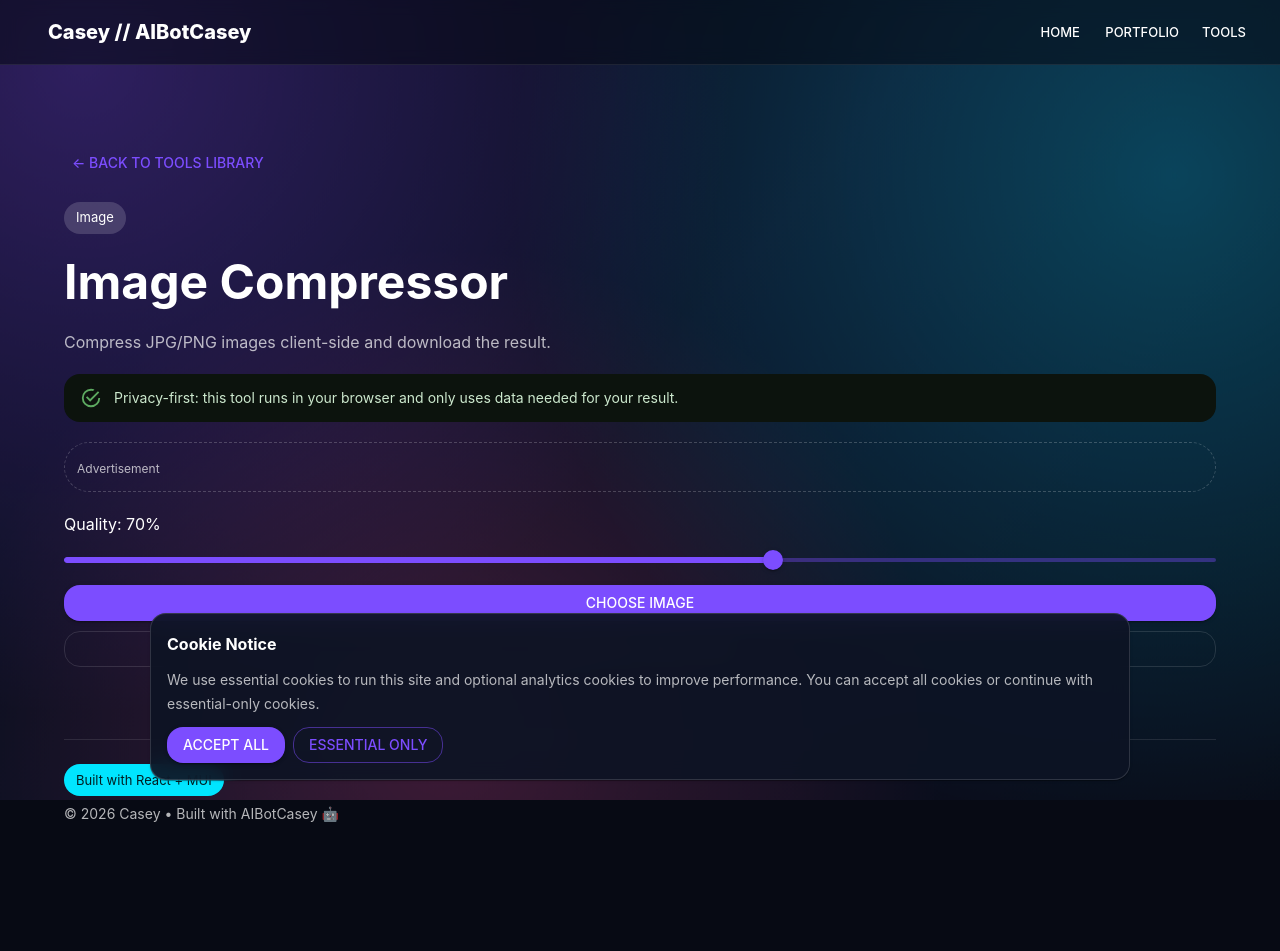
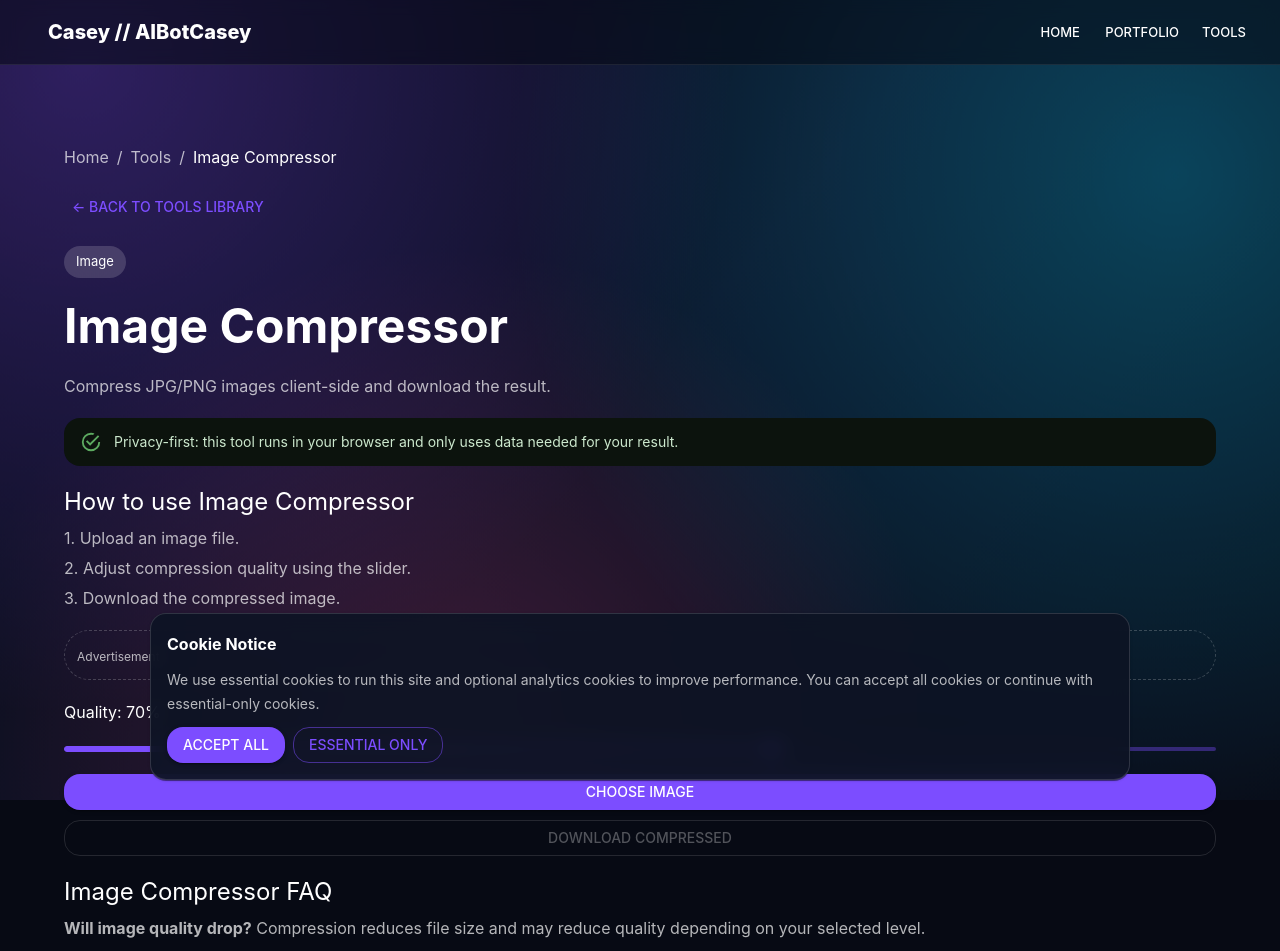
Before and after one commit to AIBotCasey/casey-pages, a React (Vite) app: page /tools/image-compressor in a window 1280 px wide. Shown: the top 951 px of the page. Before the commit the page ends 904 px from the top, so only its background shows below. Built offline with nearby package versions, Linux system fonts and the light colour scheme; some icons are missing.

Commit message:
Add SEO content, breadcrumbs, FAQ, and schema for tools pages

```diff
--- a/src/data/tools.js
+++ b/src/data/tools.js
@@ -1,11 +1,109 @@
 export const tools = [
-  { slug: 'pdf-merge', name: 'PDF Merge', category: 'PDF', description: 'Combine multiple PDFs into one file right in your browser.' },
-  { slug: 'image-compressor', name: 'Image Compressor', category: 'Image', description: 'Compress JPG/PNG images client-side and download the result.' },
-  { slug: 'image-resizer', name: 'Image Resizer', category: 'Image', description: 'Resize images by width and height in your browser.' },
-  { slug: 'qr-generator', name: 'QR Generator', category: 'Utility', description: 'Generate QR codes for links, text, and contact info.' },
-  { slug: 'loan-calculator', name: 'Loan Calculator', category: 'Calculator', description: 'Estimate monthly payment, total interest, and payoff amount.' },
-  { slug: 'password-generator', name: 'Password Generator', category: 'Security', description: 'Create strong random passwords with customizable rules.' },
-  { slug: 'json-formatter', name: 'JSON Formatter', category: 'Developer', description: 'Format and validate JSON instantly in your browser.' },
+  {
+    slug: 'pdf-merge',
+    name: 'PDF Merge',
+    category: 'PDF',
+    description: 'Combine multiple PDFs into one file right in your browser.',
+    instructions: [
+      'Choose two or more PDF files.',
+      'Click Merge PDFs to combine pages in selected order.',
+      'Download the merged PDF to your device.',
+    ],
+    faqs: [
+      { q: 'Does PDF merge upload my files?', a: 'No. Files are processed locally in your browser and not uploaded by this tool.' },
+      { q: 'Can I merge more than two PDFs?', a: 'Yes. Select as many PDFs as you need, then merge in one click.' },
+    ],
+  },
+  {
+    slug: 'image-compressor',
+    name: 'Image Compressor',
+    category: 'Image',
+    description: 'Compress JPG/PNG images client-side and download the result.',
+    instructions: [
+      'Upload an image file.',
+      'Adjust compression quality using the slider.',
+      'Download the compressed image.',
+    ],
+    faqs: [
+      { q: 'Will image quality drop?', a: 'Compression reduces file size and may reduce quality depending on your selected level.' },
+      { q: 'Can I preview before downloading?', a: 'Yes. A preview appears before download so you can verify quality.' },
+    ],
+  },
+  {
+    slug: 'image-resizer',
+    name: 'Image Resizer',
+    category: 'Image',
+    description: 'Resize images by width and height in your browser.',
+    instructions: [
+      'Choose your image file.',
+      'Set target width and height.',
+      'Click Resize and then download the output image.',
+    ],
+    faqs: [
+      { q: 'Is this image resizer free?', a: 'Yes, this tool is completely free to use in your browser.' },
+      { q: 'Can I set custom dimensions?', a: 'Yes. Enter any width and height values before resizing.' },
+    ],
+  },
+  {
+    slug: 'qr-generator',
+    name: 'QR Generator',
+    category: 'Utility',
+    description: 'Generate QR codes for links, text, and contact info.',
+    instructions: [
+      'Enter your text or URL.',
+      'The QR code is generated instantly.',
+      'Download the QR image as PNG.',
+    ],
+    faqs: [
+      { q: 'Can I create QR codes for URLs and text?', a: 'Yes. You can generate a QR code from plain text, links, and many short data types.' },
+      { q: 'Do you store generated QR data?', a: 'No. Generation happens locally in your browser.' },
+    ],
+  },
+  {
+    slug: 'loan-calculator',
+    name: 'Loan Calculator',
+    category: 'Calculator',
+    description: 'Estimate monthly payment, total interest, and payoff amount.',
+    instructions: [
+      'Enter loan amount, APR, and term length.',
+      'Optionally add extra monthly payment.',
+      'Review monthly payment and total interest results.',
+    ],
+    faqs: [
+      { q: 'Is this loan calculator accurate?', a: 'It provides practical estimates using standard amortization math. Confirm final values with your lender.' },
+      { q: 'Can I include extra principal payments?', a: 'Yes, use the extra monthly payment field.' },
+    ],
+  },
+  {
+    slug: 'password-generator',
+    name: 'Password Generator',
+    category: 'Security',
+    description: 'Create strong random passwords with customizable rules.',
+    instructions: [
+      'Set your preferred password length.',
+      'Toggle uppercase, lowercase, numbers, and symbols.',
+      'Generate and copy your password.',
+    ],
+    faqs: [
+      { q: 'Are generated passwords secure?', a: 'Passwords are generated locally with randomized character selection and never sent to a server.' },
+      { q: 'Can I control character types?', a: 'Yes. You can enable or disable each character group before generating.' },
+    ],
+  },
+  {
+    slug: 'json-formatter',
+    name: 'JSON Formatter',
+    category: 'Developer',
+    description: 'Format and validate JSON instantly in your browser.',
+    instructions: [
+      'Paste JSON into the input box.',
+      'Click Format to prettify or Minify to compact.',
+      'Copy the output for reuse.',
+    ],
+    faqs: [
+      { q: 'Can this JSON tool validate syntax?', a: 'Yes. Invalid JSON returns a clear error message.' },
+      { q: 'Does JSON content leave my browser?', a: 'No. Formatting and validation happen locally in-browser.' },
+    ],
+  },
 ]
 
 export function getTool(slug) {
--- a/src/pages/ToolPage.jsx
+++ b/src/pages/ToolPage.jsx
@@ -1,10 +1,10 @@
-import { Alert, Box, Button, Chip, FormControlLabel, Slider, Stack, Switch, TextField, Typography } from '@mui/material'
+import { Alert, Box, Breadcrumbs, Button, Chip, FormControlLabel, Slider, Stack, Switch, TextField, Typography, Link } from '@mui/material'
 import { useState, useEffect } from 'react'
 import QRCode from 'qrcode'
 import { PDFDocument } from 'pdf-lib'
 import { Link as RouterLink, useParams } from 'react-router-dom'
 import { getTool } from '../data/tools'
-import { setPageSeo } from '../utils/seo'
+import { setPageSeo, SITE_URL } from '../utils/seo'
 import AdblockGate from '../components/AdblockGate'
 
 function downloadBlob(blob, fileName) {
@@ -254,7 +254,42 @@ export default function ToolPage() {
 
   useEffect(() => {
     if (!tool) return
-    setPageSeo({ title: `${tool.name} | AIBotCasey Tools`, description: tool.description, path: `/tools/${tool.slug}` })
+    setPageSeo({
+      title: `${tool.name} | AIBotCasey Tools`,
+      description: tool.description,
+      path: `/tools/${tool.slug}`,
+      jsonLd: [
+        {
+          '@context': 'https://schema.org',
+          '@type': 'BreadcrumbList',
+          itemListElement: [
+            { '@type': 'ListItem', position: 1, name: 'Home', item: `${SITE_URL}/` },
+            { '@type': 'ListItem', position: 2, name: 'Tools', item: `${SITE_URL}/tools` },
+            { '@type': 'ListItem', position: 3, name: tool.name, item: `${SITE_URL}/tools/${tool.slug}` },
+          ],
+        },
+        {
+          '@context': 'https://schema.org',
+          '@type': 'SoftwareApplication',
+          name: tool.name,
+          applicationCategory: `${tool.category}Application`,
+          operatingSystem: 'Web Browser',
+          isAccessibleForFree: true,
+          offers: { '@type': 'Offer', price: '0', priceCurrency: 'USD' },
+          description: tool.description,
+          url: `${SITE_URL}/tools/${tool.slug}`,
+        },
+        {
+          '@context': 'https://schema.org',
+          '@type': 'FAQPage',
+          mainEntity: (tool.faqs || []).map((faq) => ({
+            '@type': 'Question',
+            name: faq.q,
+            acceptedAnswer: { '@type': 'Answer', text: faq.a },
+          })),
+        },
+      ],
+    })
   }, [tool])
 
   if (!tool) return <Stack spacing={2}><Alert severity="error">Tool not found.</Alert><Button component={RouterLink} to="/tools">Back to tools</Button></Stack>
@@ -274,14 +309,39 @@ export default function ToolPage() {
 
   return (
     <Stack spacing={2.5}>
+      <Breadcrumbs aria-label="breadcrumb">
+        <Link component={RouterLink} underline="hover" color="inherit" to="/">Home</Link>
+        <Link component={RouterLink} underline="hover" color="inherit" to="/tools">Tools</Link>
+        <Typography color="text.primary">{tool.name}</Typography>
+      </Breadcrumbs>
+
       <Button component={RouterLink} to="/tools" variant="text" sx={{ width: 'fit-content' }}>← Back to Tools Library</Button>
       <Chip label={tool.category} sx={{ width: 'fit-content' }} />
       <Typography variant="h3">{tool.name}</Typography>
       <Typography color="text.secondary">{tool.description}</Typography>
       <Alert severity="success">Privacy-first: this tool runs in your browser and only uses data needed for your result.</Alert>
+
+      <Box>
+        <Typography variant="h5" sx={{ mb: 1 }}>How to use {tool.name}</Typography>
+        <Stack spacing={0.8}>
+          {(tool.instructions || []).map((step, idx) => (
+            <Typography key={step} color="text.secondary">{idx + 1}. {step}</Typography>
+          ))}
+        </Stack>
+      </Box>
+
       <AdblockGate>
         {renderTool()}
       </AdblockGate>
+
+      <Box>
+        <Typography variant="h5" sx={{ mb: 1 }}>{tool.name} FAQ</Typography>
+        <Stack spacing={1}>
+          {(tool.faqs || []).map((faq) => (
+            <Typography key={faq.q} color="text.secondary"><strong>{faq.q}</strong> {faq.a}</Typography>
+          ))}
+        </Stack>
+      </Box>
     </Stack>
   )
 }
--- a/src/pages/ToolsLibraryPage.jsx
+++ b/src/pages/ToolsLibraryPage.jsx
@@ -1,8 +1,8 @@
-import { Box, Card, CardActions, CardContent, Chip, Stack, TextField, Typography, Button } from '@mui/material'
+import { Box, Breadcrumbs, Card, CardActions, CardContent, Chip, Stack, TextField, Typography, Button, Link } from '@mui/material'
 import { Link as RouterLink } from 'react-router-dom'
 import { useMemo, useState, useEffect } from 'react'
 import { tools } from '../data/tools'
-import { setPageSeo } from '../utils/seo'
+import { setPageSeo, SITE_URL } from '../utils/seo'
 
 export default function ToolsLibraryPage() {
   const [query, setQuery] = useState('')
@@ -10,8 +10,29 @@ export default function ToolsLibraryPage() {
   useEffect(() => {
     setPageSeo({
       title: 'Free Browser Tools Library | AIBotCasey',
-      description: 'Browser-based tools for PDF, image, calculator, JSON, and security tasks. Fast and privacy-first.',
+      description: 'Free browser-based PDF, image, QR, calculator, password, and JSON tools. Fast, privacy-first, and no upload required for core features.',
       path: '/tools',
+      jsonLd: [
+        {
+          '@context': 'https://schema.org',
+          '@type': 'BreadcrumbList',
+          itemListElement: [
+            { '@type': 'ListItem', position: 1, name: 'Home', item: `${SITE_URL}/` },
+            { '@type': 'ListItem', position: 2, name: 'Tools', item: `${SITE_URL}/tools` },
+          ],
+        },
+        {
+          '@context': 'https://schema.org',
+          '@type': 'ItemList',
+          name: 'AIBotCasey Tools Library',
+          itemListElement: tools.map((tool, idx) => ({
+            '@type': 'ListItem',
+            position: idx + 1,
+            url: `${SITE_URL}/tools/${tool.slug}`,
+            name: tool.name,
+          })),
+        },
+      ],
     })
   }, [])
 
@@ -19,6 +40,11 @@ export default function ToolsLibraryPage() {
 
   return (
     <Stack spacing={2.5}>
+      <Breadcrumbs aria-label="breadcrumb">
+        <Link component={RouterLink} underline="hover" color="inherit" to="/">Home</Link>
+        <Typography color="text.primary">Tools</Typography>
+      </Breadcrumbs>
+
       <Chip label="Tools Library" color="secondary" sx={{ width: 'fit-content' }} />
       <Typography variant="h3">Pick a tool and get it done fast</Typography>
       <Typography color="text.secondary">All tools run in your browser. We only use what’s needed to generate the result.</Typography>
@@ -38,6 +64,20 @@ export default function ToolsLibraryPage() {
           </Card>
         ))}
       </Box>
+
+      <Box sx={{ mt: 1 }}>
+        <Typography variant="h5" sx={{ mb: 1 }}>How to use this tools library</Typography>
+        <Typography color="text.secondary">1) Search by task, 2) open your tool, 3) complete the action in-browser, 4) download your result.</Typography>
+      </Box>
+
+      <Box>
+        <Typography variant="h5" sx={{ mb: 1 }}>Tools FAQ</Typography>
+        <Stack spacing={1}>
+          <Typography color="text.secondary"><strong>Are these tools free?</strong> Yes, all tools in this library are free to use.</Typography>
+          <Typography color="text.secondary"><strong>Do I need to create an account?</strong> No account is required for core tools.</Typography>
+          <Typography color="text.secondary"><strong>Do you store my files?</strong> Core tool processing is browser-based and privacy-first.</Typography>
+        </Stack>
+      </Box>
     </Stack>
   )
 }
```
